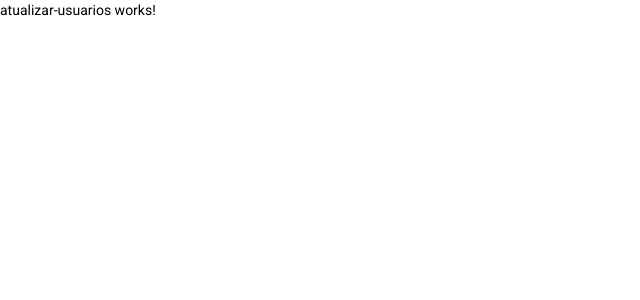
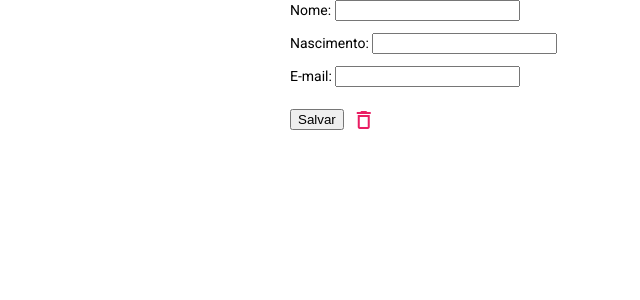
Before and after one commit to jcinel/animelist-front, an Angular app: page /usuarios/atualizar in a window 1280 px wide. Shown: the top 300 px of the page, without its empty margins (0-640 px from the left). Built offline with nearby package versions, Linux system fonts and the light colour scheme.

Commit message:
Adicionando componente de detalhar usuário

```diff
--- a/src/app/modules/atualizar-animes/atualizar-animes.component.html
+++ b/src/app/modules/atualizar-animes/atualizar-animes.component.html
@@ -1,4 +1,3 @@
-<hr>
 <form>
     <p>Nome: <input type="text" name="name" placeholder="{{anime.nome}}" [(ngModel)]="anime.nome"/></p>
     <p>Autor: <input type="text" name="autor" placeholder="{{anime.autor}}" [(ngModel)]="anime.autor"/></p>
--- a/src/app/modules/atualizar-usuarios/atualizar-usuarios.component.css
+++ b/src/app/modules/atualizar-usuarios/atualizar-usuarios.component.css
@@ -0,0 +1,6 @@
+form {
+    width: 50%;
+    width: 700px;
+    margin-left: auto;
+    margin-right: auto;
+}
--- a/src/app/modules/atualizar-usuarios/atualizar-usuarios.component.html
+++ b/src/app/modules/atualizar-usuarios/atualizar-usuarios.component.html
@@ -1 +1,7 @@
-<p>atualizar-usuarios works!</p>
+<form>
+    <p>Nome: <input type="text" name="name" placeholder="{{usuario.nome}}" [(ngModel)]="usuario.nome"/></p>
+    <p>Nascimento: <input type="text" name="dataNasc" placeholder="{{usuario.dataNasc}}" [(ngModel)]="usuario.dataNasc"/></p>
+    <p>E-mail: <input type="text" name="email" placeholder="{{usuario.email}}" [(ngModel)]="usuario.email"/></p>
+    <button type="button" (click)="atualizarUsuario()">Salvar</button>
+    <app-deletar-animes [id] = "usuario.id"></app-deletar-animes>
+</form>
--- a/src/app/modules/detalhar-usuarios/detalhar-usuarios.component.css
+++ b/src/app/modules/detalhar-usuarios/detalhar-usuarios.component.css
@@ -0,0 +1,6 @@
+form {
+    width: 50%;
+    width: 700px;
+    margin-left: auto;
+    margin-right: auto;
+}
--- a/src/app/modules/detalhar-usuarios/detalhar-usuarios.component.html
+++ b/src/app/modules/detalhar-usuarios/detalhar-usuarios.component.html
@@ -1 +1,7 @@
-<p>detalhar-usuarios works!</p>
+<form>
+    <p>Nome: {{usuario.nome}}</p>
+    <p>Autor: {{usuario.dataNasc}}</p>
+    <p>Autor: {{usuario.email}}</p>
+
+    <app-deletar-animes [id] = "usuario.id"></app-deletar-animes>
+</form>
--- a/src/app/modules/detalhar-usuarios/detalhar-usuarios.component.ts
+++ b/src/app/modules/detalhar-usuarios/detalhar-usuarios.component.ts
@@ -1,19 +1,41 @@
-import { Component, OnInit } from '@angular/core';
+import { Component, Input, OnChanges, OnInit, SimpleChange, SimpleChanges } from '@angular/core';
+import { Usuario } from 'src/app/interfaces/usuario';
+import { UsuariosService } from 'src/app/services/usuarios.service';
 
 @Component({
   selector: 'app-detalhar-usuarios',
   templateUrl: './detalhar-usuarios.component.html',
   styleUrls: ['./detalhar-usuarios.component.css']
 })
-export class DetalharUsuariosComponent implements OnInit {
+export class DetalharUsuariosComponent implements OnInit, OnChanges {
 
-  constructor() { }
+  usuario: Usuario = {
+    id: -1,
+    nome: '',
+    dataNasc: '',
+    email: ''
+  }
+
+  @Input()
+  id: number = -1;
+
+  constructor(private usuariosService: UsuariosService) { }
+
+  ngOnChanges(changes: SimpleChanges): void {
+    this.detalharUsuarios(this.id);
+  }
 
   ngOnInit(): void {
   }
 
   detalharUsuarios(id: number){
-
+    this.usuariosService.detalharUsuarios(id).subscribe({
+      next: usuario => {
+        this.usuario = usuario;
+      },
+      error: err => {
+        console.log('Erro ao encontrar o usuário', err);
+      }
+    })
   }
-
 }
```
